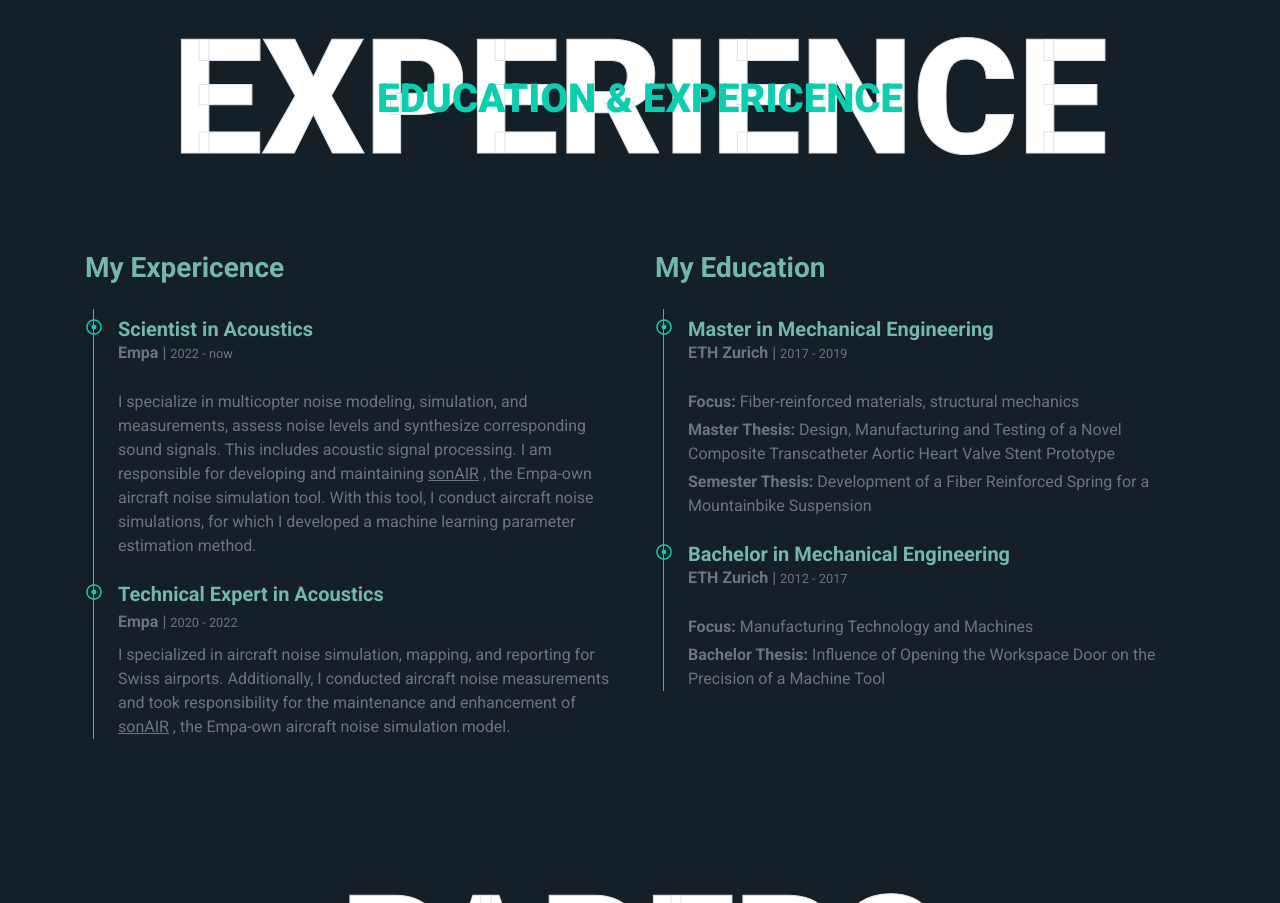
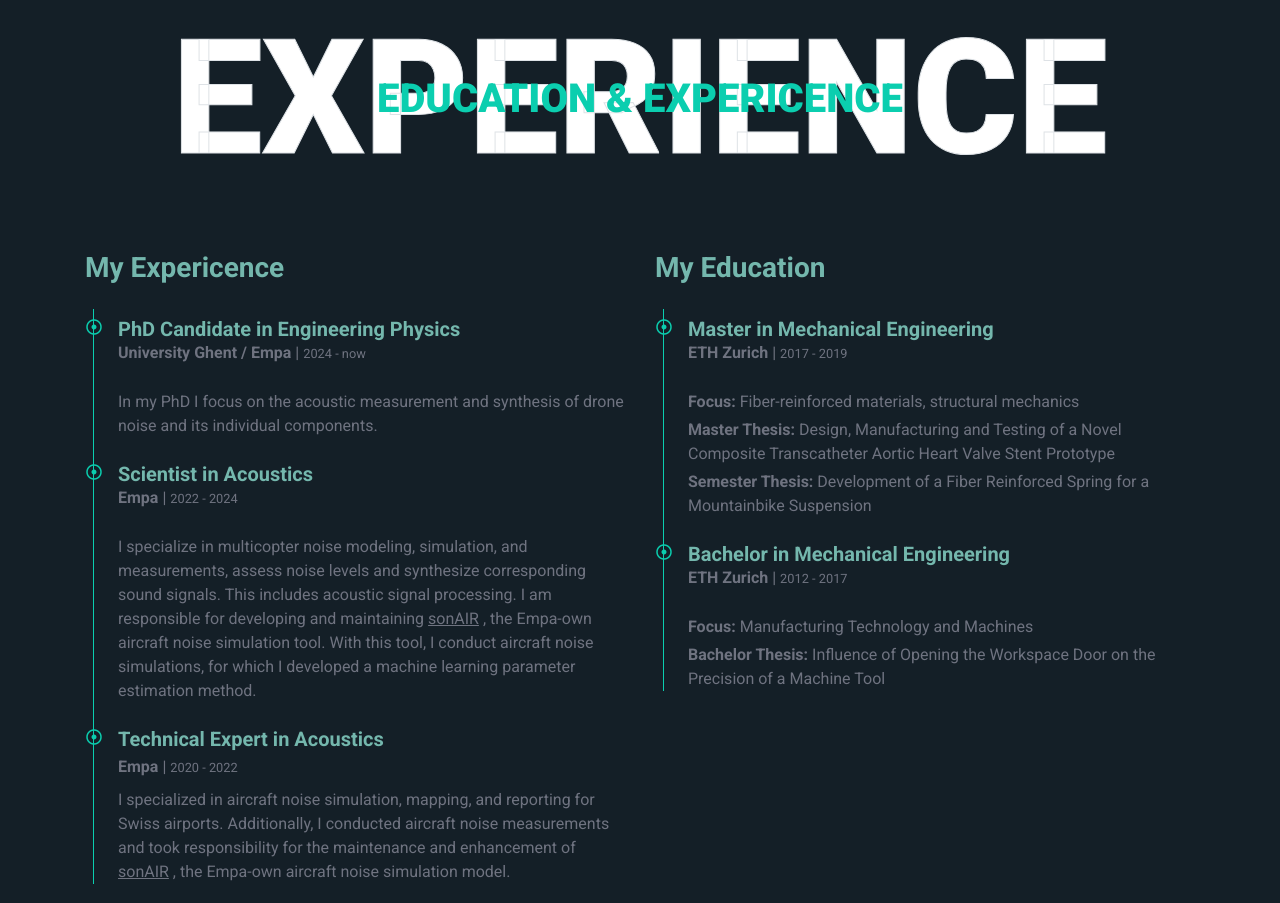
Before and after one commit to JonasGregM/JonasGregM.github.io, a plain HTML site: page index.html in a window 1280 px wide. Shown: the part 1685-2588 px from the top of the page. Drawn offline with nearby package versions, Linux system fonts and the light colour scheme.

Commit message:
Update PhD

```diff
--- a/index.html
+++ b/index.html
@@ -111,8 +111,16 @@
                     <div class="border-left border-primary pt-2 pl-4 ml-2">
                         <div class="position-relative mb-4">
                             <i class="far fa-dot-circle text-primary position-absolute" style="top: 2px; left: -32px;"></i>
+                            <h5 class="font-weight-bold mb-0">PhD Candidate in Engineering Physics</h5>
+                            <p class="mb-4"><strong>University Ghent / Empa</strong> | <small>2024 - now</small></p>
+                            <p>
+                                In my PhD I focus on the acoustic measurement and synthesis of drone noise and its individual components.
+                            </p>
+                        </div>
+                        <div class="position-relative mb-4">
+                            <i class="far fa-dot-circle text-primary position-absolute" style="top: 2px; left: -32px;"></i>
                             <h5 class="font-weight-bold mb-0">Scientist in Acoustics</h5>
-                            <p class="mb-4"><strong>Empa</strong> | <small>2022 - now</small></p>
+                            <p class="mb-4"><strong>Empa</strong> | <small>2022 - 2024</small></p>
                             <p>
                                 I specialize in multicopter noise modeling, simulation, and measurements, assess noise levels and
                                 synthesize corresponding sound signals. This includes acoustic signal processing. I am responsible for
```
